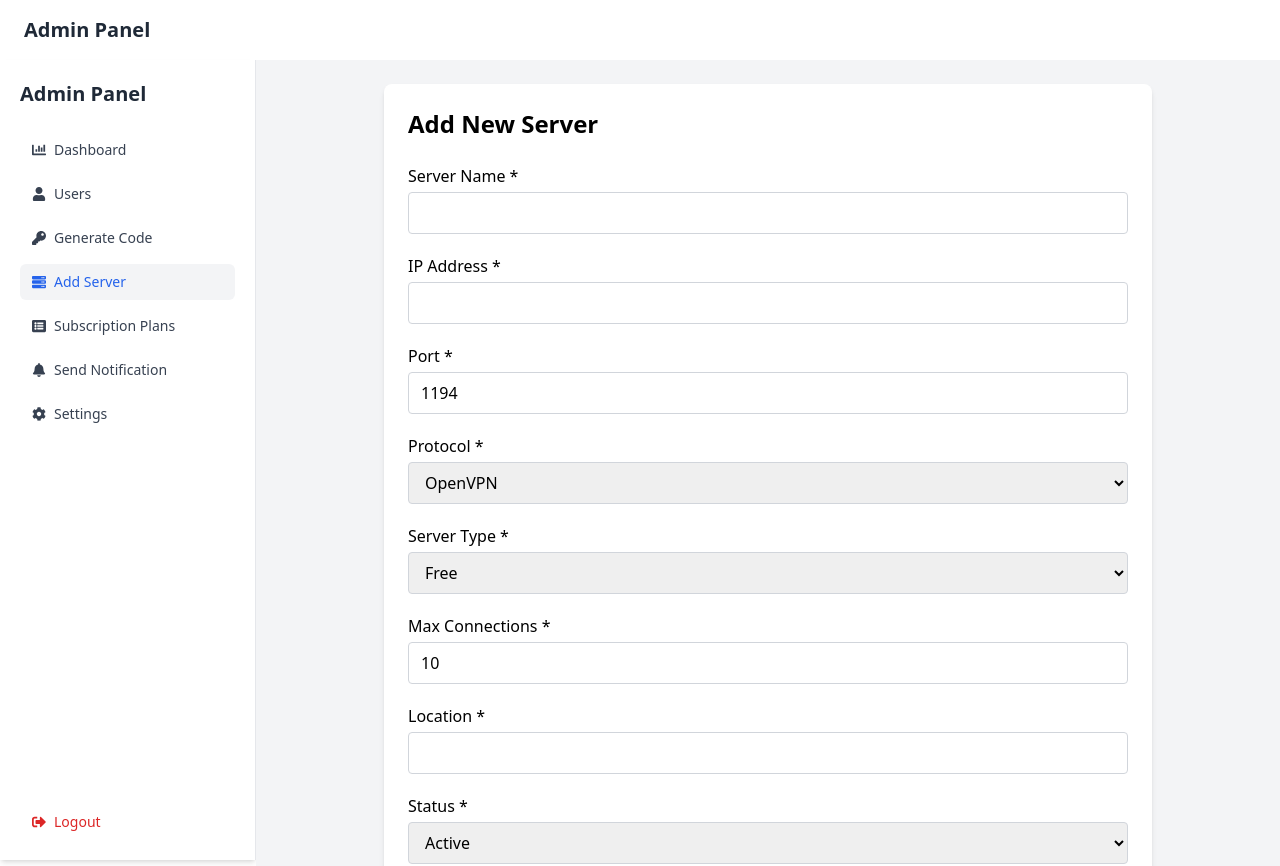
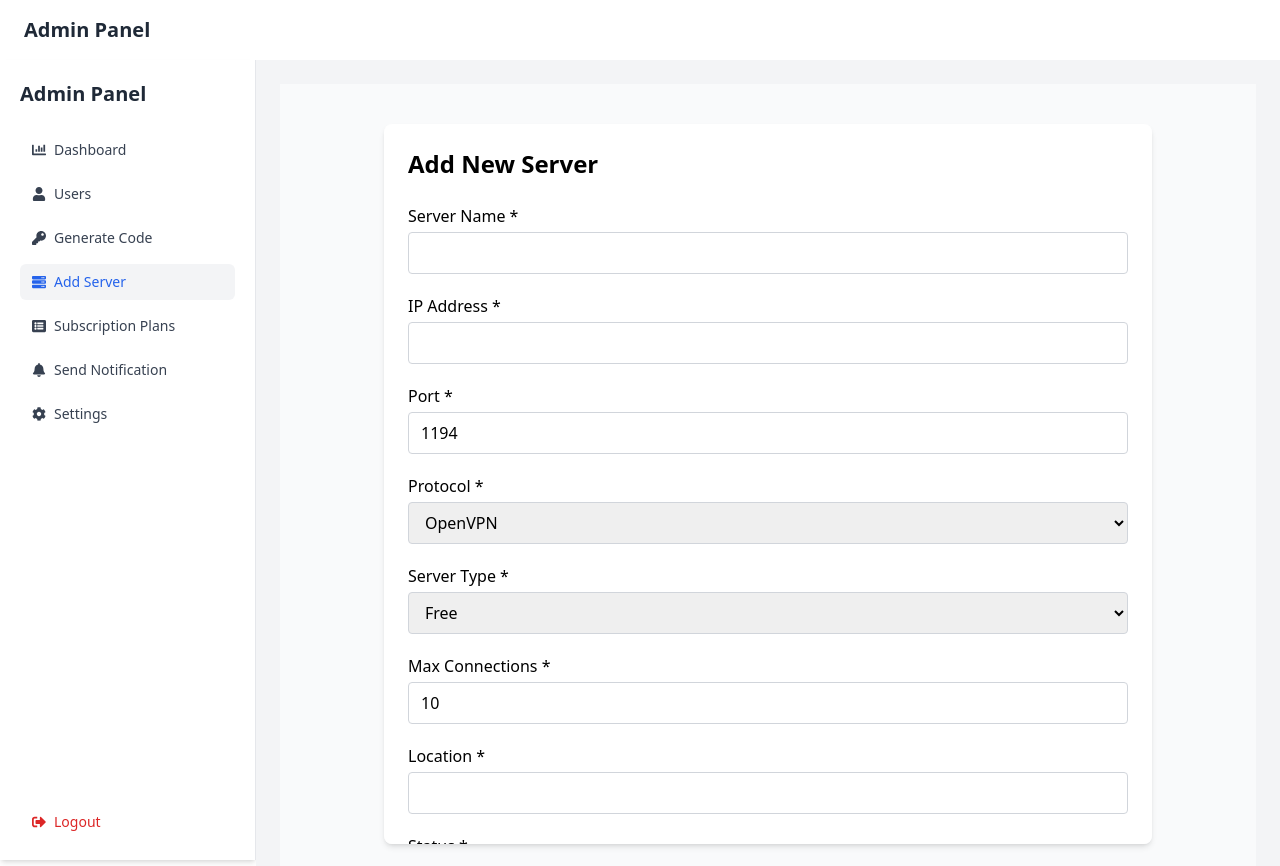
Before and after one commit to MrVoidLink/vpn-admin-panel, a React (Vite) app: page /admin/add-server in a window 1280 px wide. Shown: the top 866 px of the page. Built offline with nearby package versions, Linux system fonts and the light colour scheme; no server answers; sample sign-in values are in the browser's storage.

Commit message:
Fix AddServer form layout: full viewport height with internal scroll

```diff
--- a/src/pages/AddServer.jsx
+++ b/src/pages/AddServer.jsx
@@ -51,8 +51,6 @@ const AddServer = ({ onCancel }) => {
     try {
       const res = await axios.post("/api/add-server", serverData);
       setMessage({ type: "success", text: res.data.message });
-      // اگر می‌خوای بعد از موفقیت فرم پاک بشه، اینجا set ها رو خالی کن
-      // reset form example:
       setServerName("");
       setIpAddress("");
       setPort(1194);
@@ -74,9 +72,13 @@ const AddServer = ({ onCancel }) => {
   };
 
   return (
-    <div className="max-w-3xl mx-auto p-6 bg-white rounded-lg shadow-md">
-      <h1 className="text-2xl font-bold mb-6">Add New Server</h1>
-      <form onSubmit={handleSubmit} className="space-y-5">
+    <div className="h-screen flex justify-center items-center bg-gray-50 p-4">
+      <form
+        onSubmit={handleSubmit}
+        className="bg-white rounded-lg shadow-md p-6 w-full max-w-3xl max-h-[90vh] overflow-y-auto space-y-5"
+      >
+        <h1 className="text-2xl font-bold mb-6">Add New Server</h1>
+
         {/* Server Name */}
         <div>
           <label className="block mb-1 font-medium">Server Name *</label>
```
